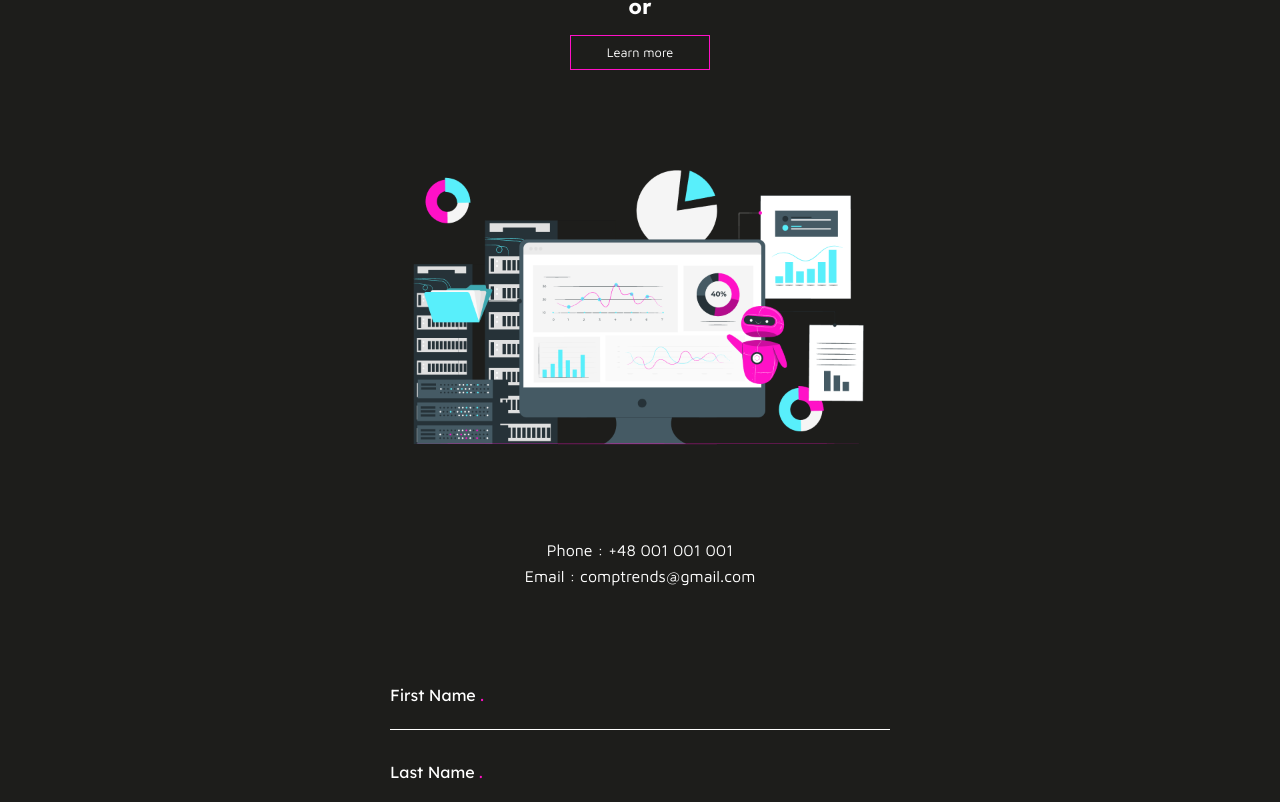
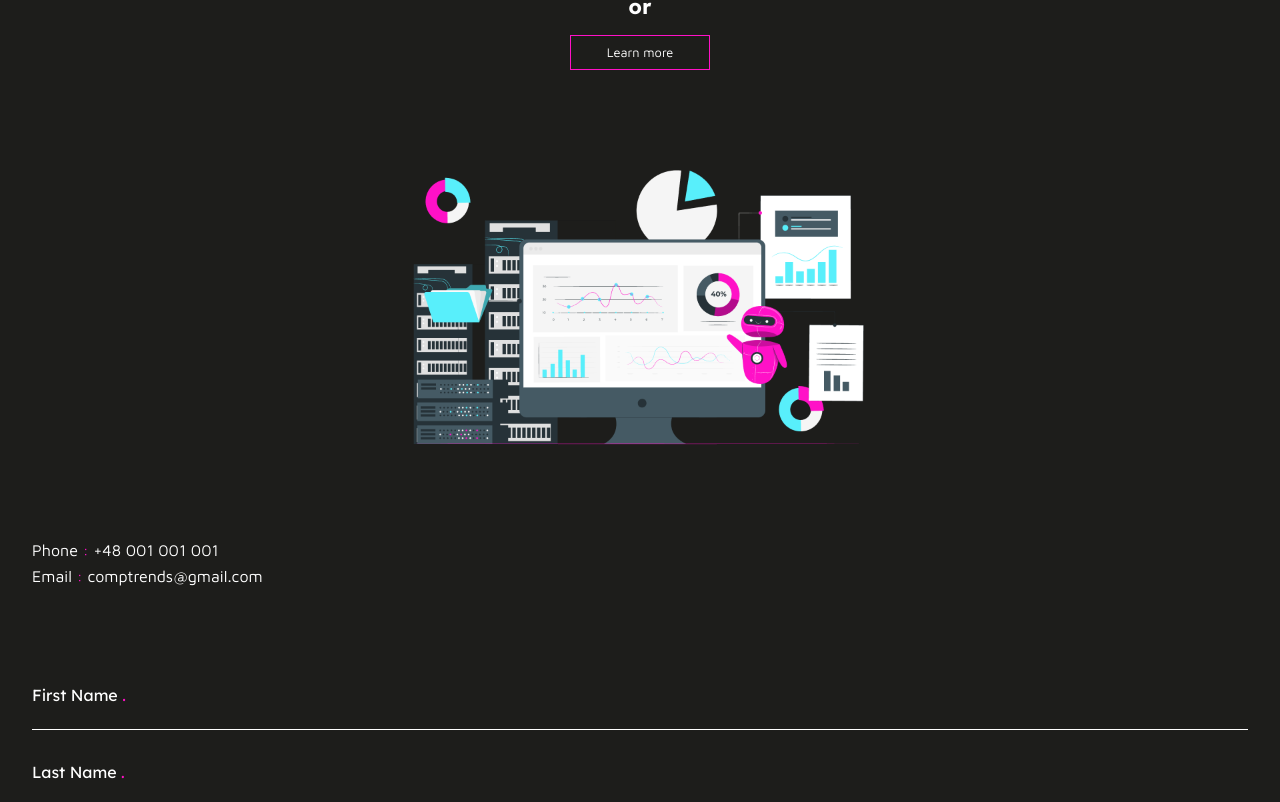
Before and after one commit to marcinzygan/comptrends-next, a Next.js app: page / in a window 1280 px wide. Shown: the part 3138-3940 px from the top of the page. Built offline with nearby package versions, Linux system fonts and the light colour scheme; some icons are missing.

Commit message:
added styles for contact section up to 1300px

```diff
--- a/components/ContactSection/ContactSection.js
+++ b/components/ContactSection/ContactSection.js
@@ -30,26 +30,33 @@ const ContactSection = () => {
         </div>
       </div>
       <div className={classes.contact__container}>
-        <div className={classes.contact__details}>
+        {/* <div className={classes.contact__details}> */}
         <img
           className={classes.contact__img}
           src="/about.png"
           alt="phone email details"
         ></img>
-          <div
-            className={"social__icons" + " " + classes.social__icons_contact}
-          >
+        <div className={"social__icons" + " " + classes.social__icons_contact}>
           <Icon icon="entypo-social:facebook-with-circle" />
           <Icon icon="entypo-social:linkedin-with-circle" />
           <Icon icon="entypo-social:twitter-with-circle" />
         </div>
-          <p className={classes.contact__details_txt}>
-            Phone : +48 001 001 001
+        <p
+          className={
+            classes.contact__details_txt + " " + classes.contact__details_phone
+          }
+        >
+          Phone<span className="span__accentFirst"> : </span> +48 001 001 001
         </p>
-          <p className={classes.contact__details_txt}>
-            Email : comptrends@gmail.com
+        <p
+          className={
+            classes.contact__details_txt + " " + classes.contact__details_email
+          }
+        >
+          Email<span className="span__accentFirst"> : </span>
+          comptrends@gmail.com
         </p>
-        </div>
+        {/* </div> */}
         <Form />
       </div>
     </section>
--- a/components/ContactSection/ContactSection.module.css
+++ b/components/ContactSection/ContactSection.module.css
@@ -52,9 +52,34 @@
     flex-direction: row;
   }
 }
-/* @media (min-width: 1300px) {
+@media (min-width: 1300px) {
   .contact__container {
-    display: flex;
-    justify-content: space-between;
+    display: grid;
+    grid-template-columns: repeat(7, 1fr);
   }
-} */
+  .contact__details {
+    display: grid;
+  }
+  .contact__img {
+    grid-row: 1/2;
+    grid-column: 1/4;
+
+    width: 100%;
+  }
+  .contact__details_txt {
+    grid-row: 2/3;
+    grid-column: 5/7;
+  }
+
+  .contact__details_email {
+    grid-row: 3/4;
+    width: 100%;
+  }
+  .contact__details_phone {
+    margin-top: 2rem;
+  }
+  .social__icons_contact {
+    grid-column: 5/7;
+    grid-row: 4/5;
+  }
+}
--- a/components/Form/Form.module.css
+++ b/components/Form/Form.module.css
@@ -3,7 +3,7 @@
   position: relative;
   display: flex;
   flex-direction: column;
-  max-width: 500px;
+  /* max-width: 500px; */
   margin: 0 auto;
   margin-top: 4rem;
   margin-bottom: 4rem;
@@ -25,7 +25,7 @@
   color: var(--clr-white);
   font-family: var(--ff-text);
 }
-.form__input:hover {
+.form__input:focus {
   outline: 1px solid var(--clr-accentFirst);
   border-bottom: none;
 }
@@ -71,9 +71,13 @@
   margin-top: 0.5rem;
   margin-right: 0.5rem;
 }
-/* @media (min-width: 1300px) {
+/* MEDIA QUERIES */
+
+/* 1300px */
+@media (min-width: 1300px) {
   .form__container {
-    margin: 0;
+    grid-row: 1/2;
+    grid-column: 5/7;
     width: 100%;
   }
-} */
+}
```
Lines whose indentation alone changed are shown as unchanged.
